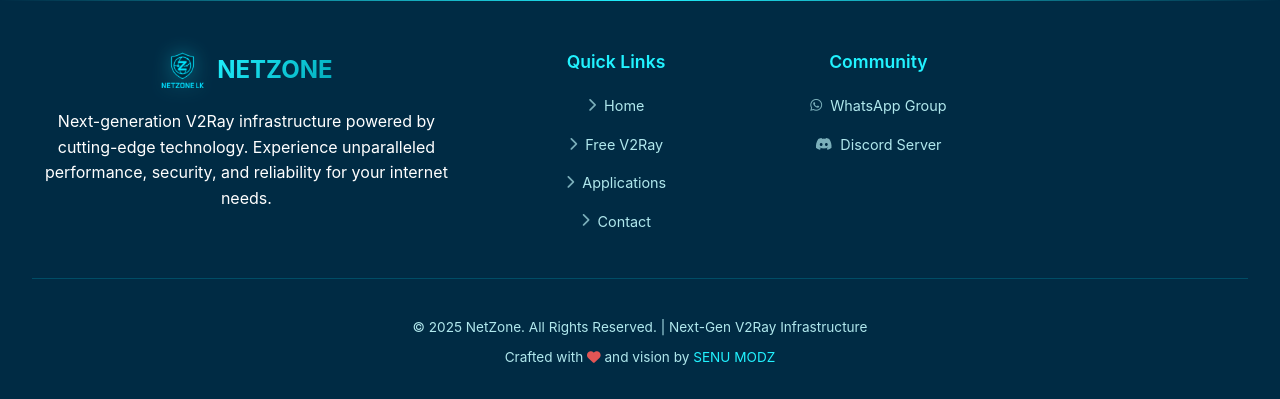
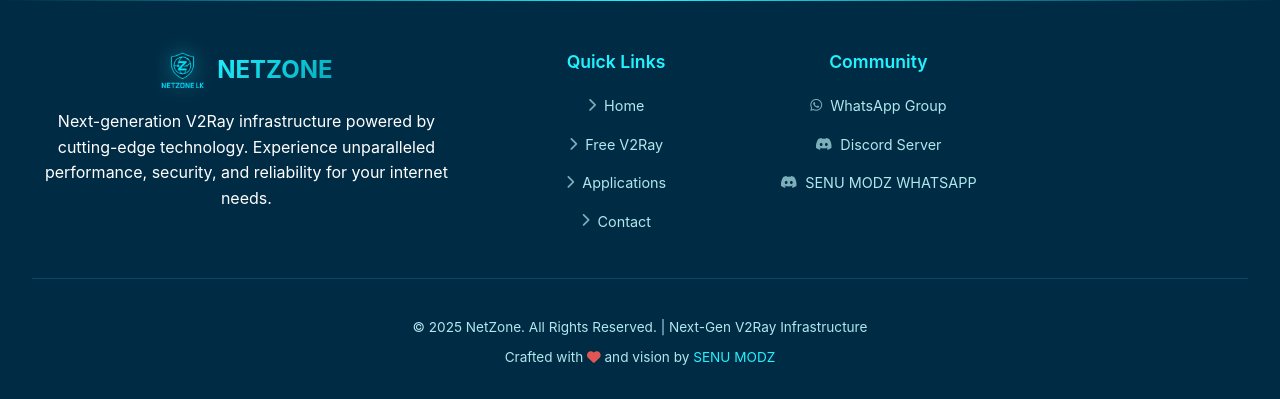
Before and after one commit to senumodz-hash/Netzonelk, a Flask app: page / in a window 1280 px wide. Shown: the part 4065-4464 px from the top of the page. Run offline with Flask 3, Linux system fonts and the light colour scheme.

Commit message:
Update base.html

```diff
--- a/templates/base.html
+++ b/templates/base.html
@@ -705,7 +705,8 @@
                 <h3>Community</h3>
                 <ul class="footer-links">
                     <li><a href="https://chat.whatsapp.com/Hre9DcY71UvC32oMVwwUrE" target="_blank"><i class="fa-brands fa-whatsapp"></i> WhatsApp Group</a></li>
-                    <li><a href="https://discord.gg/DhPZ8uMv4v" target="_blank"><i class="fa-brands fa-discord"></i> Discord Server</a></li>
+                    <li><a href="https://discord.gg/6Akrq3fx" target="_blank"><i class="fa-brands fa-discord"></i> Discord Server</a></li>
+                    <li><a href="https://wa.me/94743400406?text=I'm%20interested%20in%20your%20v2rays" target="_blank"><i class="fa-brands fa-discord"></i> SENU MODZ WHATSAPP</a></li>
                 </ul>
             </div>
         </div>
```
